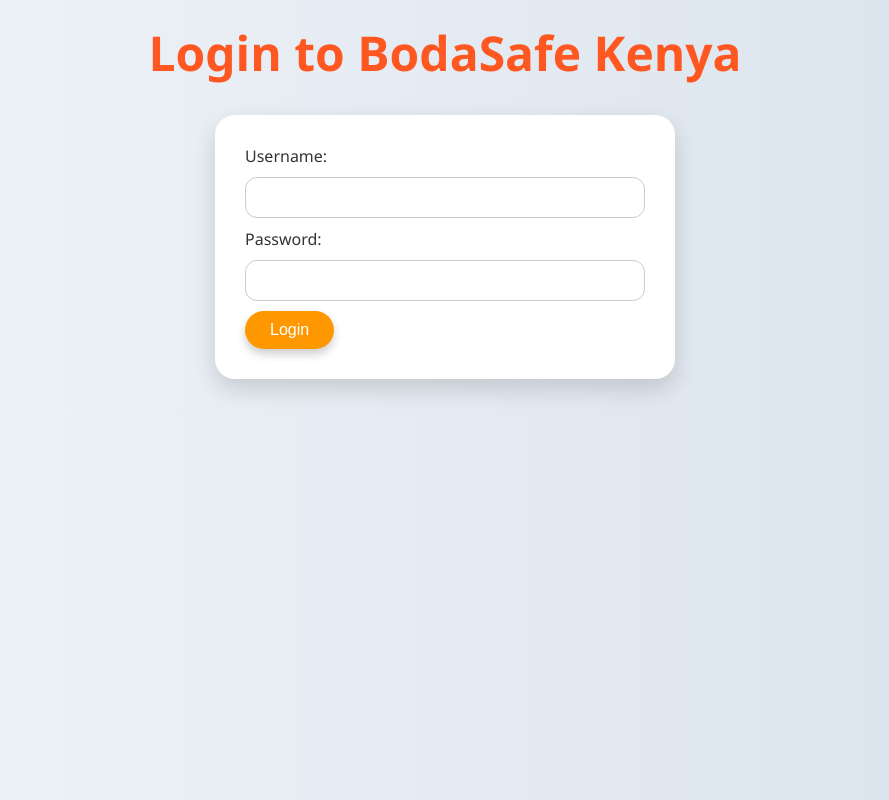
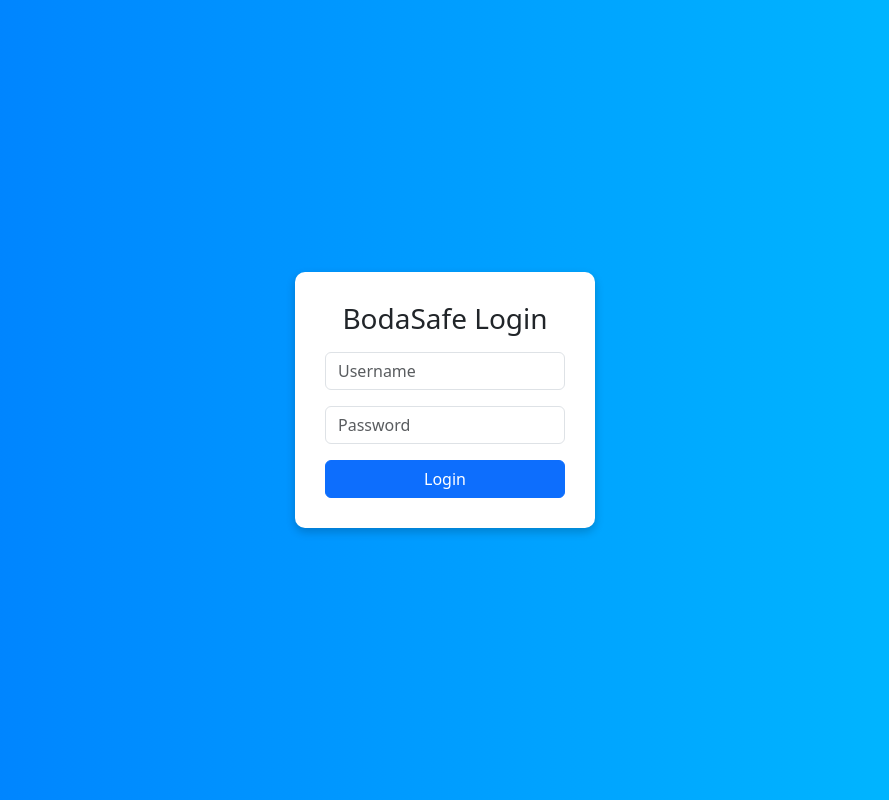
Before and after one commit to MuneneShirleen/BodaSafeKenya, a Flask app: template templates/login.html in a window 1280 px wide. Shown: the whole page, without its empty margins (195-1084 px from the left). Run offline with Flask 3, Linux system fonts and the light colour scheme; the template is opened without the code that fills it, so the values that code supplies are empty.

Commit message:
Styled login page

```diff
--- a/app.py
+++ b/app.py
@@ -1,55 +1,76 @@
-from flask import Flask, render_template, redirect, url_for, session
+from flask import Flask, render_template, redirect, url_for, session, request
 
 app = Flask(__name__)
 app.secret_key = "supersecretkey"
 
-# Homepage route
+# Homepage
 @app.route("/")
 def home():
     return render_template("index.html")
 
-# Placeholder login route for testing
-@app.route("/login")
+
+# Login route (GET + POST)
+@app.route("/login", methods=["GET", "POST"])
 def login():
-    session["username"] = "Admin"  # auto-login for testing
-    return redirect(url_for("dashboard"))
+    if request.method == "POST":
+        username = request.form["username"]
+        password = request.form["password"]
 
-# Dashboard route
+        # Temporary login (replace with DB later)
+        if username == "admin" and password == "admin123":
+            session["username"] = username
+            return redirect(url_for("dashboard"))
+        else:
+            return render_template("login.html", error="Invalid credentials")
+
+    return render_template("login.html")
+
+
+# Dashboard (protected)
 @app.route("/dashboard")
 def dashboard():
-    # Dummy riders
+    if "username" not in session:
+        return redirect(url_for("login"))
+
     riders = [
         (1, "John Doe", "Nairobi", "Bajaj", "Active"),
         (2, "Jane Smith", "Kasarani", "TVS", "On-Duty"),
         (3, "Mike Otieno", "Kilimani", "Bajaj", "Inactive"),
     ]
+
     total_riders = len(riders)
     online_riders = sum(1 for r in riders if r[4] in ["Active", "On-Duty"])
     inactive_riders = sum(1 for r in riders if r[4] == "Inactive")
 
     return render_template(
         "dashboard.html",
-        username=session.get("username", "Admin"),
+        username=session["username"],
         riders=riders,
         total_riders=total_riders,
         online_riders=online_riders,
         inactive_riders=inactive_riders
     )
 
-# Placeholder routes for edit/delete buttons
+
+# Edit rider (placeholder)
 @app.route("/edit_rider/<int:rider_id>")
 def edit_rider(rider_id):
     return redirect(url_for("dashboard"))
 
+
+# Delete rider (placeholder)
 @app.route("/delete_rider/<int:rider_id>")
 def delete_rider(rider_id):
     return redirect(url_for("dashboard"))
 
-# Logout route
+
+# Logout
 @app.route("/logout")
 def logout():
     session.pop("username", None)
     return redirect(url_for("login"))
 
+
 if __name__ == "__main__":
-    app.run(debug=True, host="0.0.0.0", port=5001)
+    import os
+    app.run(host="0.0.0.0", port=int(os.environ.get("PORT", 5000)))
--- a/templates/login.html
+++ b/templates/login.html
@@ -1,19 +1,44 @@
 <!DOCTYPE html>
-<html>
+<html lang="en">
 <head>
-    <title>BodaSafe Kenya - Login</title>
-    <link rel="stylesheet" href="{{ url_for('static', filename='css/style.css') }}">
+    <meta charset="UTF-8">
+    <meta name="viewport" content="width=device-width, initial-scale=1.0">
+    <title>Login - BodaSafe Kenya</title>
+
+    <link href="https://cdn.jsdelivr.net/npm/bootstrap@5.3.2/dist/css/bootstrap.min.css" rel="stylesheet">
+
+    <style>
+        body {
+            background: linear-gradient(to right, #007bff, #00bfff);
+            height: 100vh;
+            display: flex;
+            justify-content: center;
+            align-items: center;
+        }
+        .login-card {
+            background: white;
+            padding: 30px;
+            border-radius: 10px;
+            box-shadow: 0 4px 10px rgba(0,0,0,0.2);
+            width: 300px;
+        }
+    </style>
 </head>
 <body>
-    <h1>Login to BodaSafe Kenya</h1>
-    <form method="POST" action="/login">
-        <label>Username:</label>
-        <input type="text" name="username" required>
 
-        <label>Password:</label>
-        <input type="password" name="password" required>
+<div class="login-card text-center">
+    <h3 class="mb-3">BodaSafe Login</h3>
 
-        <button type="submit">Login</button>
+    {% if error %}
+        <p style="color:red;">{{ error }}</p>
+    {% endif %}
+
+    <form method="POST">
+        <input type="text" name="username" class="form-control mb-3" placeholder="Username" required>
+        <input type="password" name="password" class="form-control mb-3" placeholder="Password" required>
+        <button type="submit" class="btn btn-primary w-100">Login</button>
     </form>
+</div>
+
 </body>
 </html>
```
